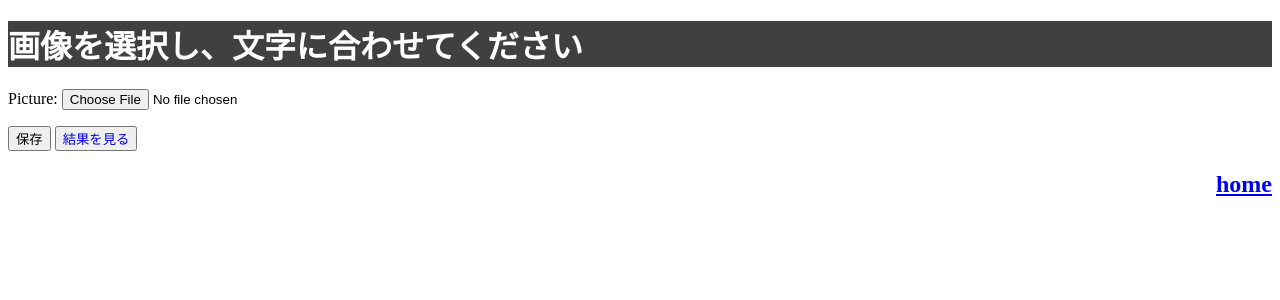
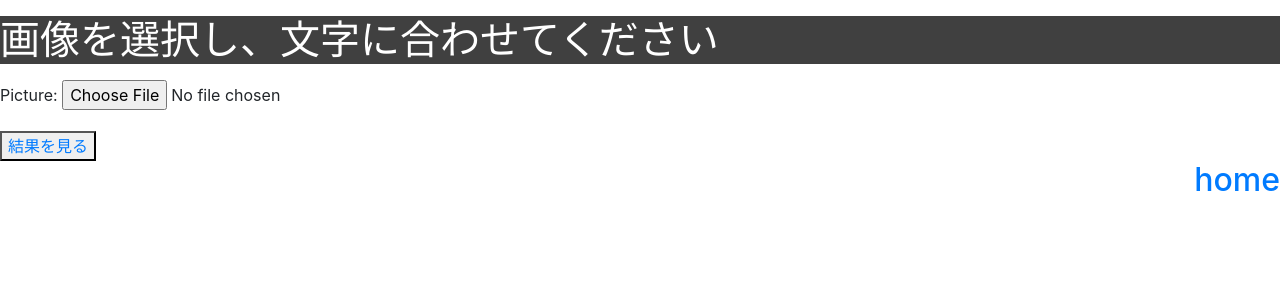
Before and after one commit to mtmtkk/font_app, a Django app: page /crop/ in a window 1280 px wide. Shown: the top 300 px of the page. Run offline with Django 3.2, Linux system fonts and the light colour scheme; some libraries are stand-ins or nearby versions.

Commit message:
Update base.html

```diff
--- a/app/templates/app/base.html
+++ b/app/templates/app/base.html
@@ -3,18 +3,18 @@
 <!DOCTYPE html>
 <html>
   <head>
+    <link rel="stylesheet" href="https://cdn.jsdelivr.net/npm/bootstrap@4.5.3/dist/css/bootstrap.min.css" integrity="sha384-TX8t27EcRE3e/ihU7zmQxVncDAy5uIKz4rEkgIXeMed4M0jlfIDPvg6uqKI2xXr2" crossorigin="anonymous">
+    <link rel="stylesheet" href="https://cdnjs.cloudflare.com/ajax/libs/cropper/4.1.0/cropper.min.css">
+    <title>image cropper</title>
   </head>
+  <script src="https://code.jquery.com/jquery-3.5.1.min.js"></script>
+  <script src="https://cdnjs.cloudflare.com/ajax/libs/cropper/4.1.0/cropper.min.js"></script>
   <body>
         <div class="containe mt-3">
             {% block content %}
             {% endblock content %}
         </div>
-    <!-- jquery -->
-    <script src="https://code.jquery.com/jquery-3.5.1.min.js"></script>
-    <!-- cropper -->
-    <script src="https://cdnjs.cloudflare.com/ajax/libs/cropper/4.1.0/cropper.min.js"></script>
-    <link rel="stylesheet" href="https://cdnjs.cloudflare.com/ajax/libs/cropper/4.1.0/cropper.min.css">
-    <script src="{% static "font/main.js" %}"></script>
-    <link  href="{% static "font/style.css" %}" rel="stylesheet">
+        <script src="{% static 'main.js' %}"></script>
+        <link  href="{% static 'style.css' %}" rel="stylesheet">
   </body>
 </html>
```
